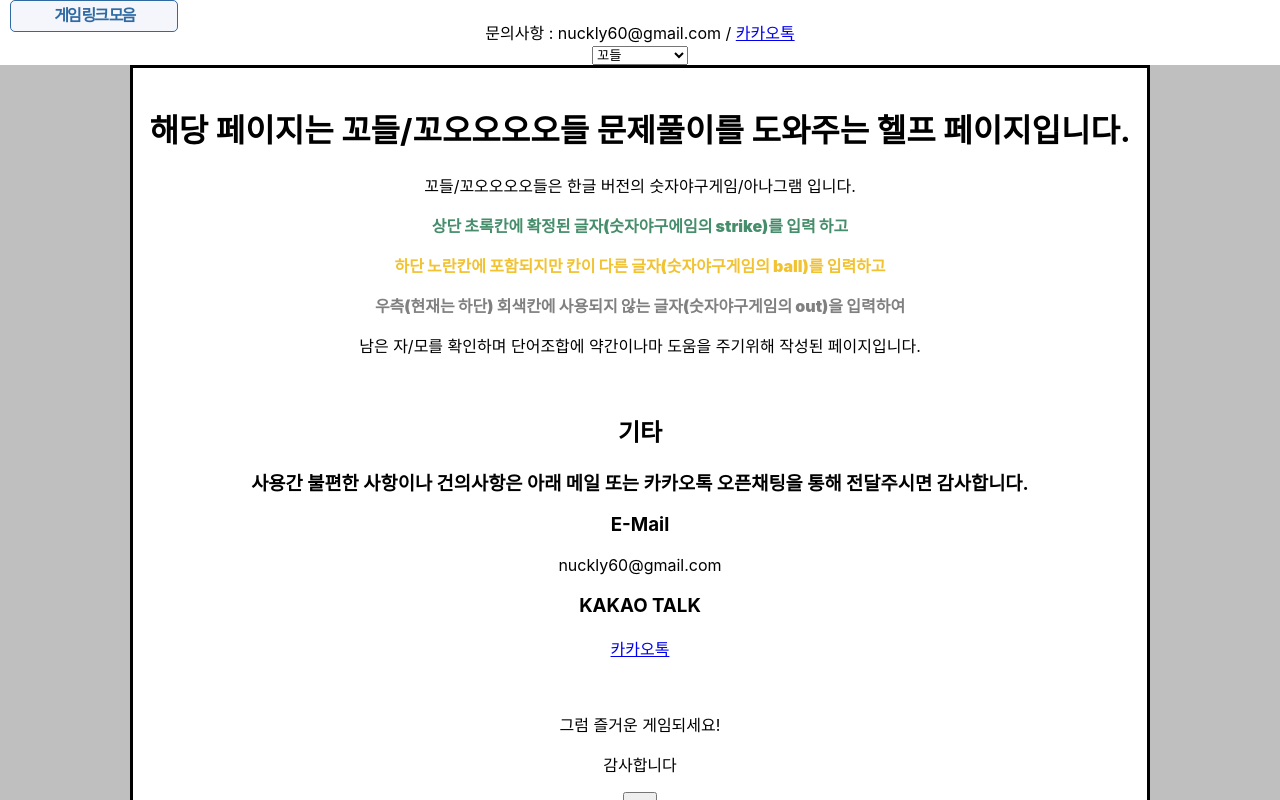
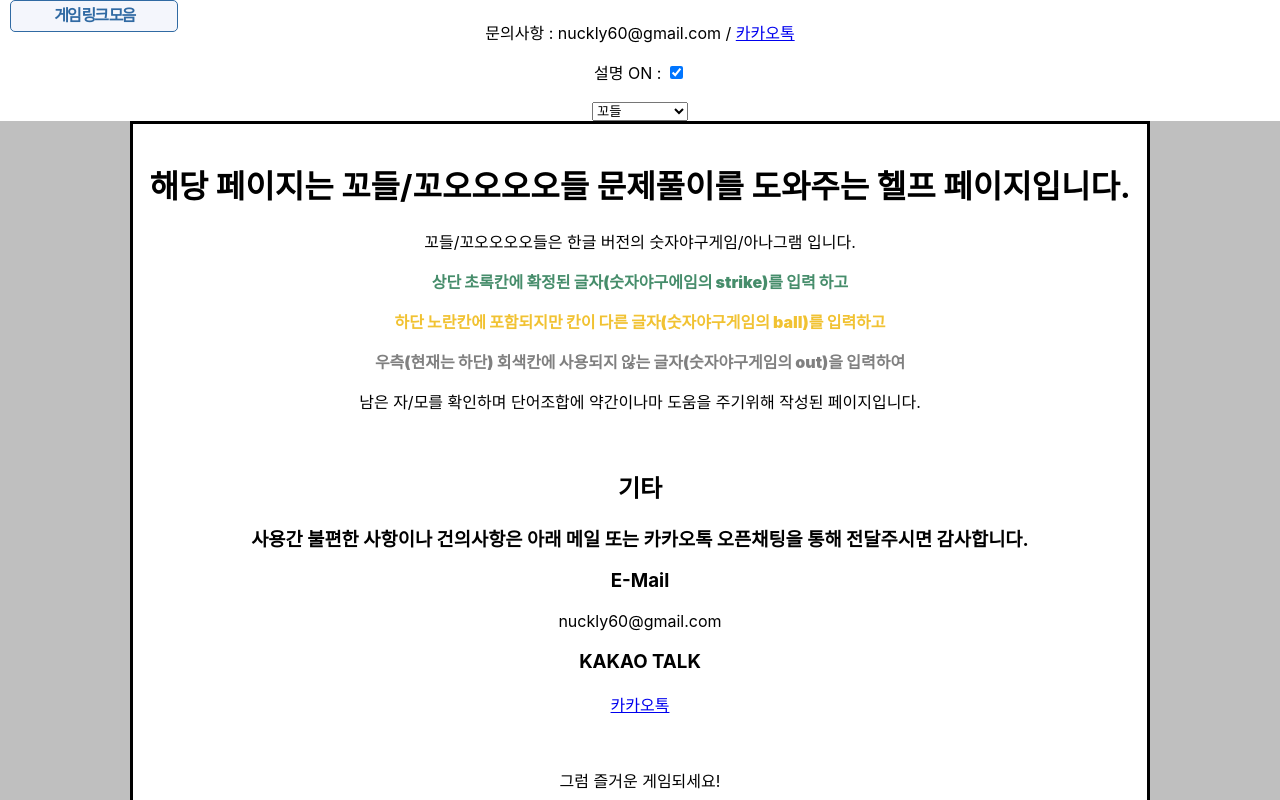
Before and after one commit to GaeTaeng/kordle-helper, a React (Create React App) app: page / in a window 1280 px wide. Shown: the top 800 px of the page. Built offline with nearby package versions, Linux system fonts and the light colour scheme.

Commit message:
설명 추가

```diff
--- a/src/kordle_helper/KordleHelperMain.js
+++ b/src/kordle_helper/KordleHelperMain.js
@@ -1,11 +1,18 @@
-import React from 'react';
+import React, { useState } from 'react';
 import Header from './header/Header';
 import Contents from './contents/Contents';
 import LnbMenu from './lnbMenu/LnbMenu';
 
 function KordleHelperMain(params) {
-    return (<div>
-        <Header />
+
+    const [isOnHint, setIsOnHint] = useState(true)
+
+    const handleToggleOnHint = () => {
+        setIsOnHint(!isOnHint)
+    }
+
+    return (<div className={isOnHint  ? 'hint' : ''}>
+        <Header isOnHint ={isOnHint} onToggleOnHint={handleToggleOnHint} />
         <LnbMenu />
         <Contents />
 
--- a/src/kordle_helper/contents/Contents.js
+++ b/src/kordle_helper/contents/Contents.js
@@ -11,7 +11,6 @@ function Contents(params) {
         setType(e.target.value)
     }
 
-    console.log("TYPE : ", type)
     return(
         <div className={String(type) === String(GAME_TYPE.KORDLE) ? "kordle" : "kooooodle"}>
             <KordleHeader type={type} onSelect = {handleSelect}/>
--- a/src/kordle_helper/contents/KordleContents.css
+++ b/src/kordle_helper/contents/KordleContents.css
@@ -10,6 +10,8 @@
 .section {
     margin-top: 40px;
 }
+
+
 .kordle
 .word {
     width: 50px;
@@ -18,11 +20,30 @@
 .word {
     width: 25px;
 }
+
 .answerInputContainer {
     display : inline-flex;
 
     gap: 1px;
 }
+
+.hintText {
+    display: none;
+}
+.hint
+.hintText {
+    display: block;
+}
+
+
+.hint
+.answerInputContainer {
+
+    padding : 20px;
+    border: 3px solid red;
+    border-radius: 5px;
+}
+
 
 .kordle
 .answerInputContainer .answerInputCase {
@@ -61,6 +82,14 @@
     gap: 1px;
 }
 
+.hint
+.exampleListContainer {
+    padding : 40px;
+    border: 3px solid red;
+    border-radius: 5px;
+}
+
+
 .kordle
 .exampleListCase {
 
@@ -94,6 +123,13 @@
     /* min-height: 488px; */
     gap: 1px;
 }
+
+.hint
+.warningListContainer {
+    border: 3px solid red;
+    border-radius: 5px;
+}
+
 
 .kordle
 .warningListCase {
@@ -135,6 +171,11 @@
     display : inline-flex;
     gap: 1px;
 }
+.hint
+.notUseListContainer {
+    border: 3px solid red;
+    border-radius: 5px;
+}
 
 .notUseListCase {
 
--- a/src/kordle_helper/contents/KordleContents.js
+++ b/src/kordle_helper/contents/KordleContents.js
@@ -15,7 +15,7 @@ function KordleContents({type}) {
 
     const [isOpenNotice, setIsOpenNotice] = useState(true)
     useEffect(() => {
-        console.log("type : ", type)
+
         if(String(type) === String(GAME_TYPE.KORDLE)) {
             setAnswerList(["","","","","","",])
             setExampleList([init_1,init,init,init,init,init,])
@@ -87,7 +87,7 @@ function KordleContents({type}) {
     }
 
     const handleBlurWarningInput = (e, idx) => {
-        console.log("e : ", e)
+
         if(  e.type === 'blur') {
             handleInputWarning(e.target.value, idx)
             e.target.value= ""
@@ -147,7 +147,7 @@ function KordleContents({type}) {
     }
 
     const handleBlurNotUseInput = (e, idx) => {
-        console.log("e : ", e)
+
         if(  e.type === 'blur') {
             handleInputNotUse(e.target.value, idx)
             e.target.value= ""
@@ -194,7 +194,7 @@ function KordleContents({type}) {
         }))
 
     }
-    console.log("Answer : ", answerList)
+
 
     const handleCloseNoticePopup = () => {
         setIsOpenNotice(false);
@@ -204,6 +204,7 @@ function KordleContents({type}) {
             <KordleNoticePopup isOpenNotice={isOpenNotice} handleCloseNoticePopup={handleCloseNoticePopup}/>
             <div className="leftContents">
                 <div className="section">
+                <div className="hintText" ><strong>설명 | </strong>문제를 풀면서 발견한 단어(정답)을 적는 칸입니다. 클릭하여 제거할 수 있습니다.</div>
                     <div className="answerInputContainer" >
                         {answerList.map((item, idx) => {
                             return <div key={`answerInputCase_${idx}` } className="answerInputCase word">
@@ -217,6 +218,8 @@ function KordleContents({type}) {
 
 
                 <div className="section">
+
+                <div className="hintText" ><strong>설명 | </strong>각 칸별로 들어갈 수 있는 잔여 자/모음이 나열되어있습니다. 클릭하여 확정칸으로 이동이 가능합니다.</div>
                     <div className="exampleListContainer">
 
                     {exampleList.map((example, idx) => {
@@ -235,10 +238,10 @@ function KordleContents({type}) {
                 <div className="section">
                     <div>흰색 영역에 입력 후 엔터</div>
                     <div>(해당칸에서는 사용하지 않지만 다른칸에서 사용하는 단어)</div>
+                    <div className="hintText" ><strong>설명 | </strong>정답에 포함이되긴하지만 해당칸이 아닌 다른 칸의 정답을 입력해줍니다. <strong>각 칸에 맞춰서 입력해주어야합니다.</strong></div>
                     <div className="warningListContainer">
 
                         {warningList.map((warning, idx) => {
-                                    console.log("warning : ", warning)
                                 return <div key={`warningListCase_${idx}`} className="warningListCase word">
                                     <input key={`warningItem_${idx}`} className="warningItemInput" onKeyDown={(e) => {handleKeyDownWarningInput(e, idx)}} onBlur={(e) => {handleBlurWarningInput(e, idx)}}/>
                                         {warning.map((item, idx2) => {
@@ -257,10 +260,11 @@ function KordleContents({type}) {
                 <div className="section">
                     <div>흰색 영역에 입력 후 엔터</div>
                     <div>(더이상 사용하지 않을 자음/모음들을 입력)</div>
+
+                <div className="hintText" ><strong>설명 | </strong> 더이상 사용하지않는 또는 최대로 사용한 자/모들을 입력하시면 중앙 예시영역에 나타나지않게됩니다.</div>
                     <div className="notUseListContainer">
 
                         {notUseList.map((notUse, idx) => {
-                            console.log("notUse : ", notUse)
                                 return <div key={`notUseListCase_${idx}`} className="notUseListCase word">
                                     <input key={`notUseItem_${idx}`} className="notUseItemInput" onKeyDown={(e) => {handleKeyDownNotUseInput(e, idx)}} onBlur={(e) => {handleBlurNotUseInput(e, idx)}}/>
                                         {notUse.map((item, idx2) => {
--- a/src/kordle_helper/header/Header.js
+++ b/src/kordle_helper/header/Header.js
@@ -1,7 +1,17 @@
-function Header() {
+function Header({isOnHint, onToggleOnHint}) {
+
+    const handleToggleHint = (e) => {
+        console.log("E : ", e)
+        console.log("E : ", e.target)
+
+        onToggleOnHint();
+    }
+
+    console.log("isOnHint : ", isOnHint)
     return (
         <header style={{marginTop:"20px"}}>
-        문의사항 : nuckly60@gmail.com / <a href="https://open.kakao.com/o/gdYCzqOg"  target='_blank'>카카오톡</a>
+        <p>문의사항 : nuckly60@gmail.com / <a href="https://open.kakao.com/o/gdYCzqOg"  target='_blank'>카카오톡</a></p>
+        <p>설명 {isOnHint ? 'ON' : 'OFF'} : <input type="checkbox" checked={isOnHint} onChange={handleToggleHint}/></p>
         </header>
     )
 }
```
